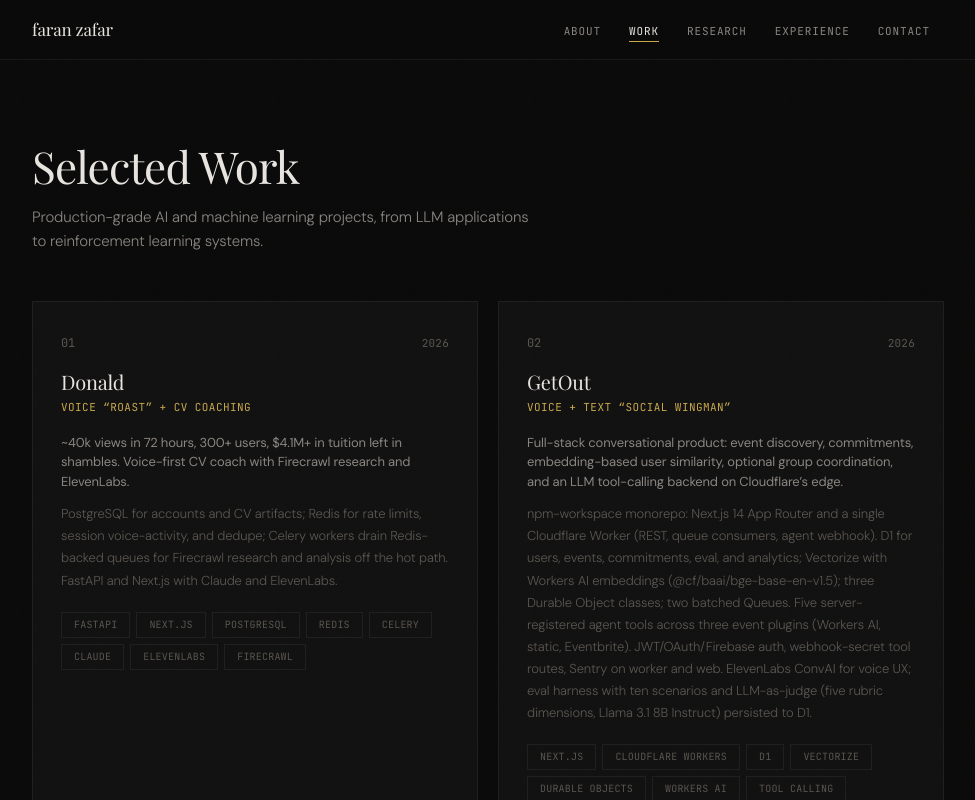
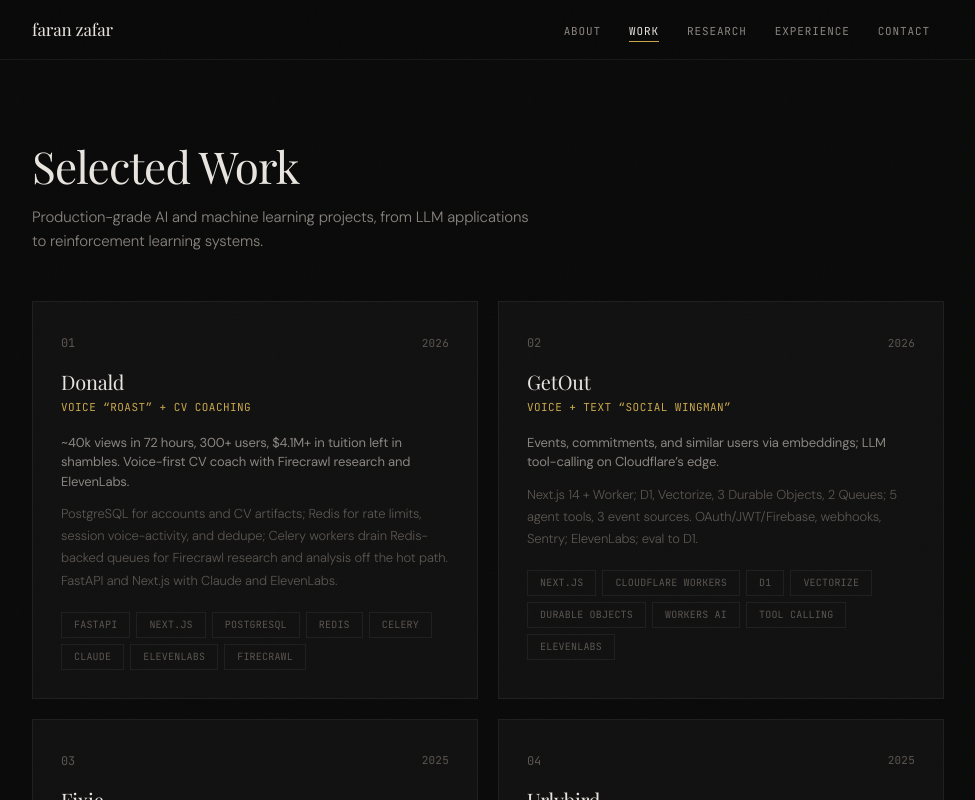
Before and after one commit to farandead/PersonalWebsite, a React (Vite) app in the folder faranz/faranz-react/: page /projects in a window 1280 px wide. Shown: the top 800 px of the page, without its empty margins (152-1127 px from the left). Built offline with nearby package versions, Linux system fonts and the light colour scheme; a web font is replaced by a local one.

Commit message:
fix stuff

```diff
--- a/faranz/faranz-react/src/pages/Projects.tsx
+++ b/faranz/faranz-react/src/pages/Projects.tsx
@@ -25,9 +25,9 @@
     name: 'GetOut',
     brief: 'Voice + text “social wingman”',
     subtitle:
-      'Full-stack conversational product: event discovery, commitments, embedding-based user similarity, optional group coordination, and an LLM tool-calling backend on Cloudflare’s edge.',
+      'Events, commitments, and similar users via embeddings; LLM tool-calling on Cloudflare’s edge.',
     description:
-      'npm-workspace monorepo: Next.js 14 App Router and a single Cloudflare Worker (REST, queue consumers, agent webhook). D1 for users, events, commitments, eval, and analytics; Vectorize with Workers AI embeddings (@cf/baai/bge-base-en-v1.5); three Durable Object classes; two batched Queues. Five server-registered agent tools across three event plugins (Workers AI, static, Eventbrite). JWT/OAuth/Firebase auth, webhook-secret tool routes, Sentry on worker and web. ElevenLabs ConvAI for voice UX; eval harness with ten scenarios and LLM-as-judge (five rubric dimensions, Llama 3.1 8B Instruct) persisted to D1.',
+      'Next.js 14 + Worker; D1, Vectorize, 3 Durable Objects, 2 Queues; 5 agent tools, 3 event sources. OAuth/JWT/Firebase, webhooks, Sentry; ElevenLabs; eval to D1.',
     tags: [
       'Next.js',
       'Cloudflare Workers',
```
Also changed, not shown: 1 other file (tests, documents, lock files or other folders).
